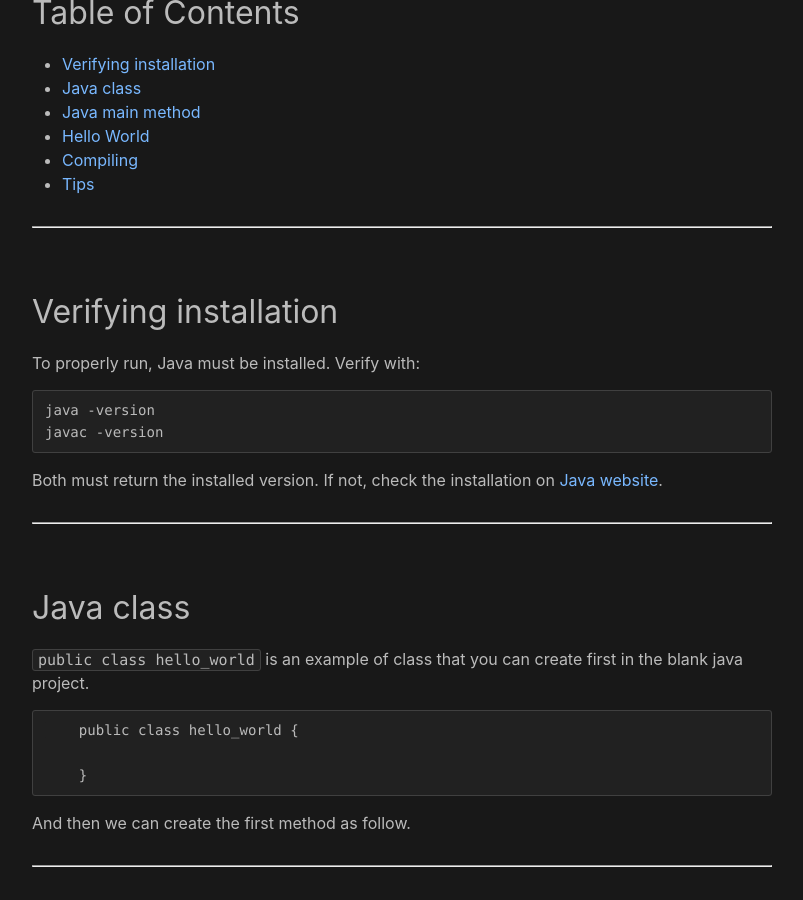
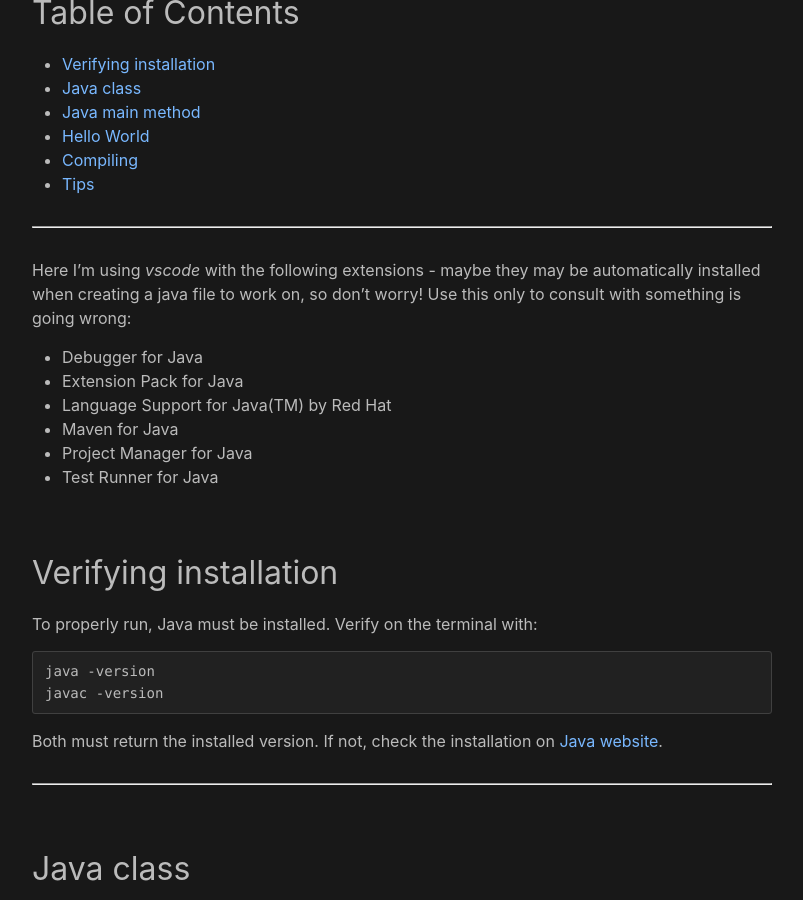
Before and after one commit to vorthkor/victao-blog, a Jekyll site: the page built from _posts/2022-01-19-javatips.md, in a window 1280 px wide and 900 px high, scrolled down 484 px. Shown: the whole window, without its empty margins (238-1041 px from the left). Built offline with Jekyll 4.4.1, drawn with Linux system fonts in a browser that asks for light colours.

Commit message:
Update javatips.md

````diff
--- a/_posts/2022-01-19-javatips.md
+++ b/_posts/2022-01-19-javatips.md
@@ -23,9 +23,18 @@ Some very basic Java tips I learnt from GitHub's Learn Lab Java Course. And Hell
 
 ***
 
+Here I'm using *vscode* with the following extensions - maybe they may be automatically installed when creating a java file to work on, so don't worry! Use this only to consult with something is going wrong:
+
+- Debugger for Java
+- Extension Pack for Java
+- Language Support for Java(TM) by Red Hat
+- Maven for Java
+- Project Manager for Java
+- Test Runner for Java
+
 ## Verifying installation
 
-To properly run, Java must be installed. Verify with:
+To properly run, Java must be installed. Verify on the terminal with:
 
 ```
 java -version
````
